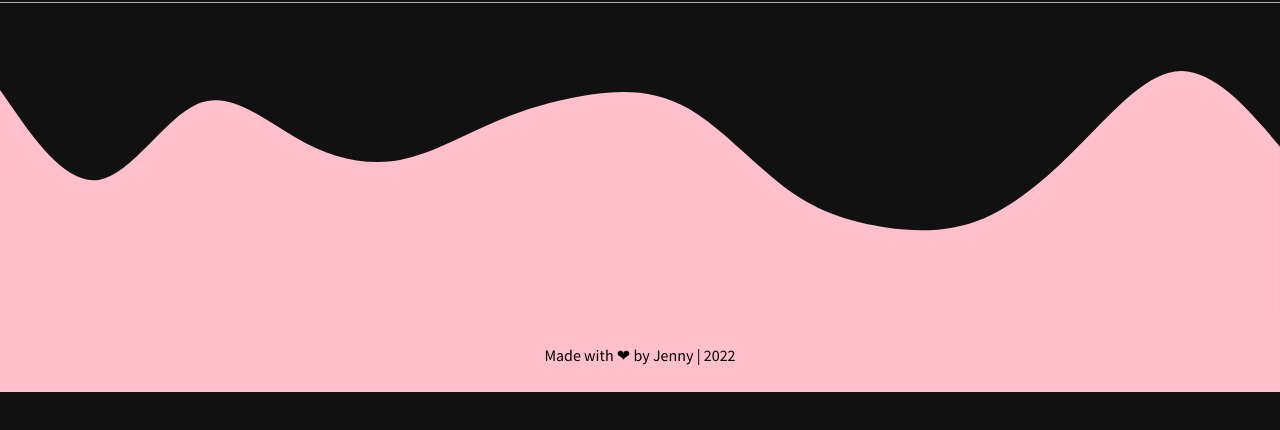
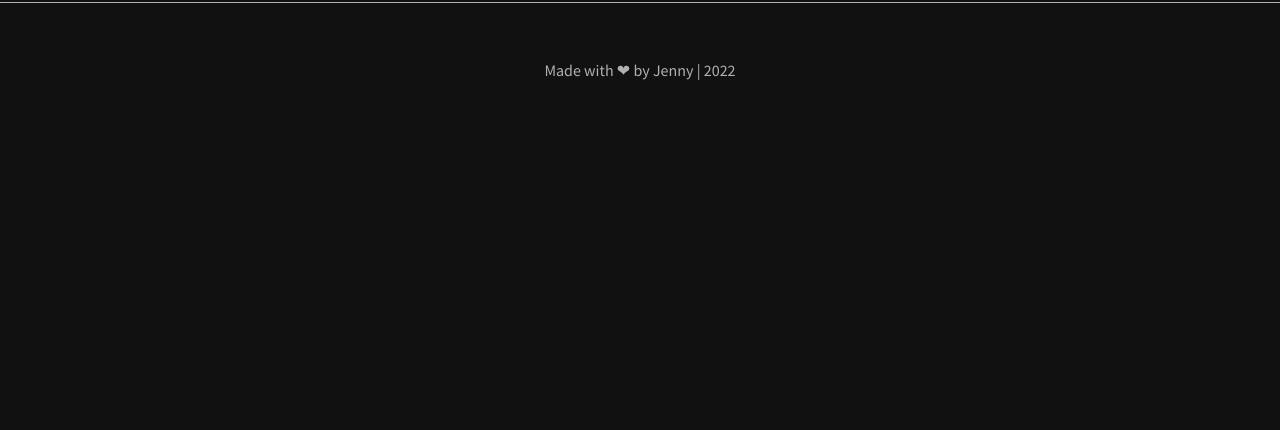
Before and after one commit to jennykim515/jennykim515.github.io, a plain HTML site: page index.html in a window 1280 px wide. Shown: the part 70-500 px from the top of the page. Drawn offline with nearby package versions, Linux system fonts and the light colour scheme.

Commit message:
got rid of svg

```diff
--- a/index.html
+++ b/index.html
@@ -43,11 +43,11 @@
         </div> -->
     </div>
 
-    <svg xmlns="http://www.w3.org/2000/svg" viewBox="0 0 1440 320">
+    <!-- <svg xmlns="http://www.w3.org/2000/svg" viewBox="0 0 1440 320">
         <path fill="pink" fill-opacity="1" d="M0,64L18.5,90.7C36.9,117,74,171,111,165.3C147.7,160,185,96,222,80C258.5,64,295,96,332,117.3C369.2,139,406,149,443,144C480,139,517,117,554,101.3C590.8,85,628,75,665,69.3C701.5,64,738,64,775,85.3C812.3,107,849,149,886,176C923.1,203,960,213,997,218.7C1033.8,224,1071,224,1108,208C1144.6,192,1182,160,1218,122.7C1255.4,85,1292,43,1329,42.7C1366.2,43,1403,85,1422,106.7L1440,128L1440,320L1421.5,320C1403.1,320,1366,320,1329,320C1292.3,320,1255,320,1218,320C1181.5,320,1145,320,1108,320C1070.8,320,1034,320,997,320C960,320,923,320,886,320C849.2,320,812,320,775,320C738.5,320,702,320,665,320C627.7,320,591,320,554,320C516.9,320,480,320,443,320C406.2,320,369,320,332,320C295.4,320,258,320,222,320C184.6,320,148,320,111,320C73.8,320,37,320,18,320L0,320Z">
         </path>
 
-      </svg>
+      </svg> -->
     <footer>Made with ❤ by Jenny | 2022</footer>
 <script src="https://cdn.jsdelivr.net/npm/bootstrap@5.2.0-beta1/dist/js/bootstrap.bundle.min.js" integrity="sha384-pprn3073KE6tl6bjs2QrFaJGz5/SUsLqktiwsUTF55Jfv3qYSDhgCecCxMW52nD2" crossorigin="anonymous"></script>
 <script src="personal_website/navbar.js"></script>
--- a/personal_website/style/main.css
+++ b/personal_website/style/main.css
@@ -74,9 +74,9 @@ p {
 footer {
     text-align: center;
     padding: 25px 0px;
-    color:black;
+    color:#b0b0b0;
     position: relative;
-    background-color: pink;
+    /* background-color: pink; */
 }
 
 svg {
```
Also changed, not shown: personal_website/about.html (+2 -2 lines), personal_website/contact.html (+2 -2 lines).
